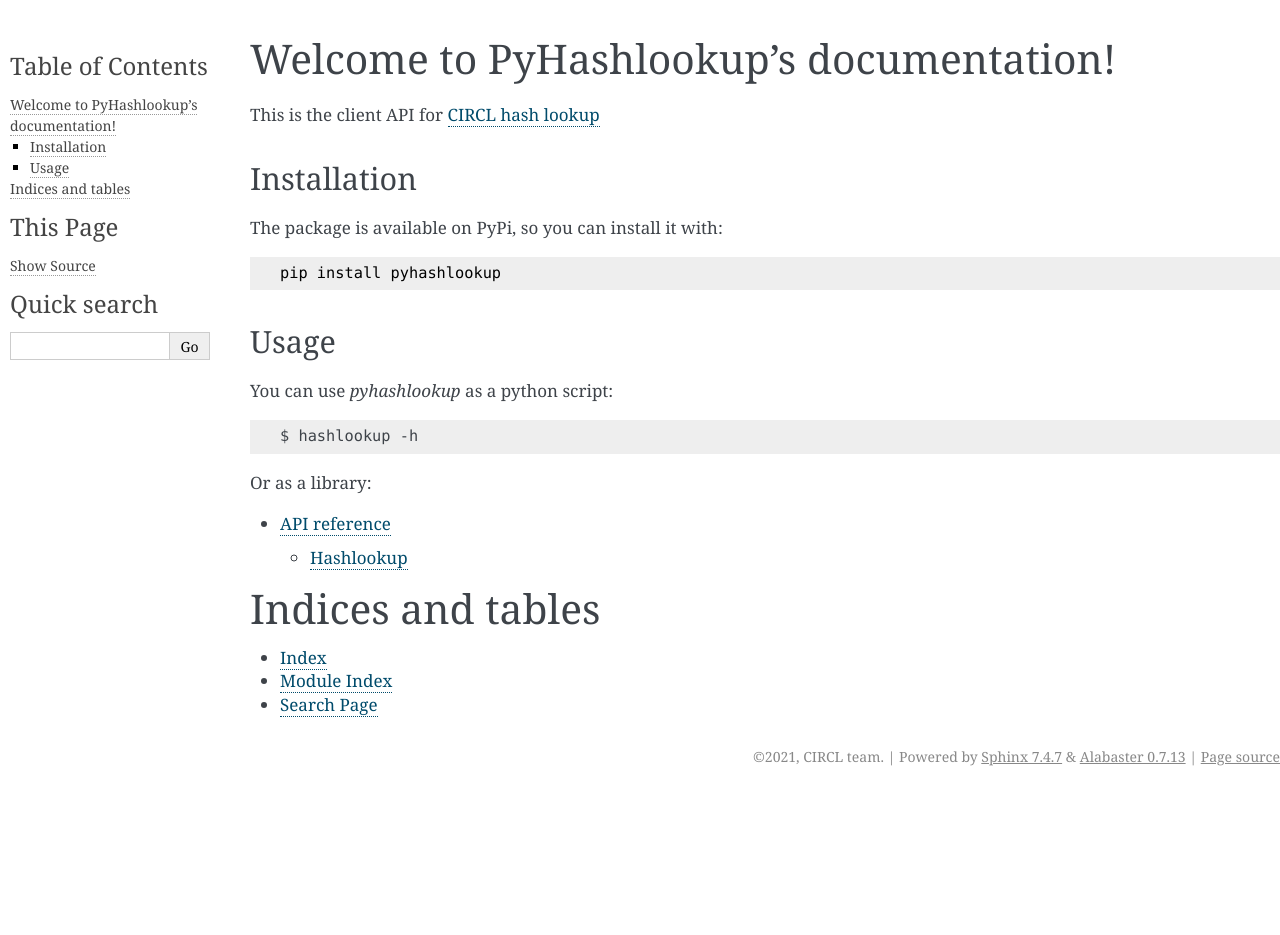
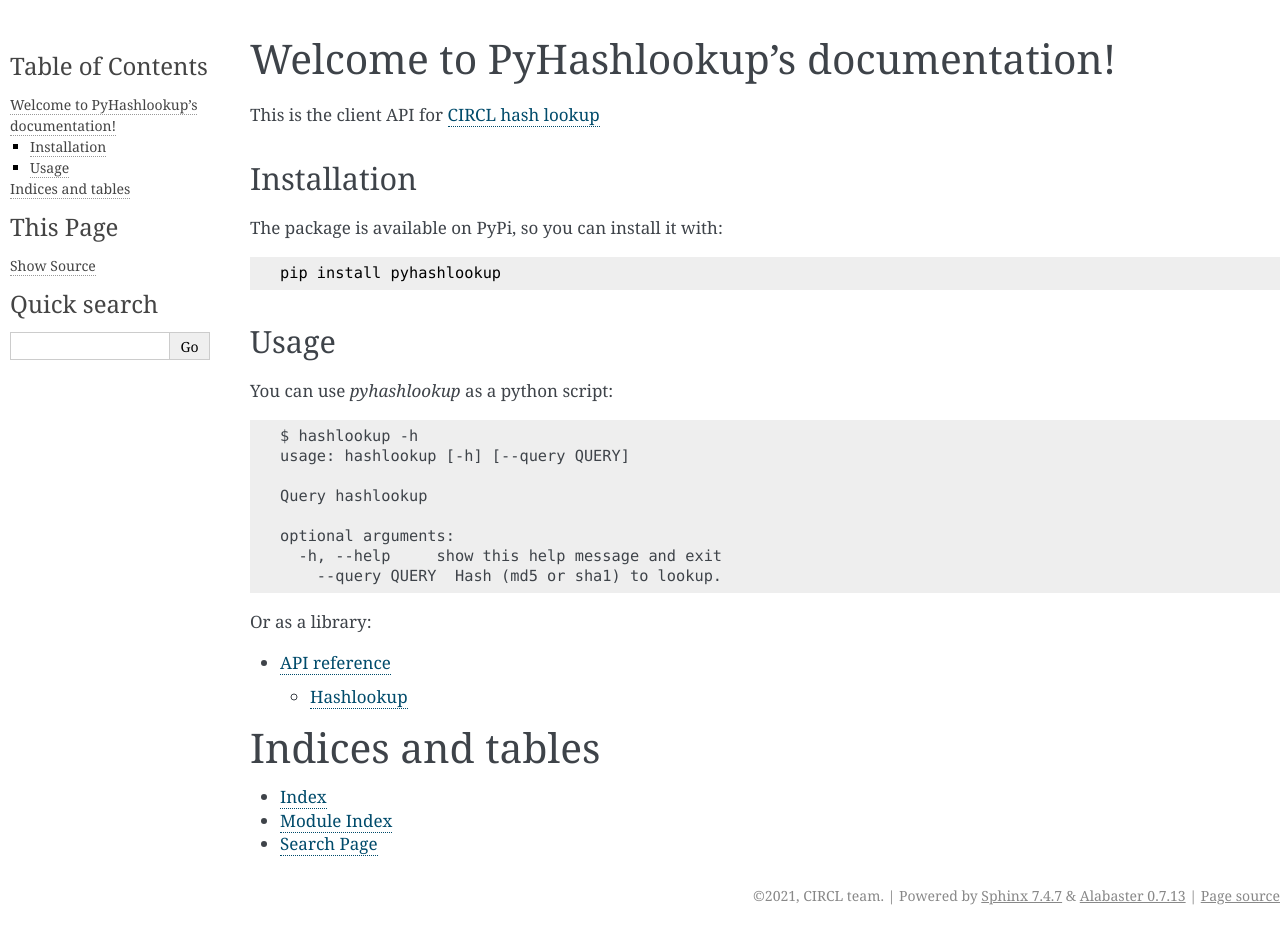
Before and after one commit to hashlookup/PyHashlookup, a Sphinx documentation site: the page built from docs/source/index.rst, in a window 1280 px wide. Built offline with Sphinx 7.4.7, drawn with Linux system fonts in a browser that asks for light colours; before the commit the page ends 900 px from its top, so only the background shows below that.

Commit message:
fix: Update doc

```diff
--- a/docs/source/index.rst
+++ b/docs/source/index.rst
@@ -17,6 +17,13 @@
 You can use `pyhashlookup` as a python script::
 
     $ hashlookup -h
+    usage: hashlookup [-h] [--query QUERY]
+
+    Query hashlookup
+
+    optional arguments:
+      -h, --help     show this help message and exit
+        --query QUERY  Hash (md5 or sha1) to lookup.
 
 
 Or as a library:
```
Also changed, not shown: README.md (+7 -1 lines).
